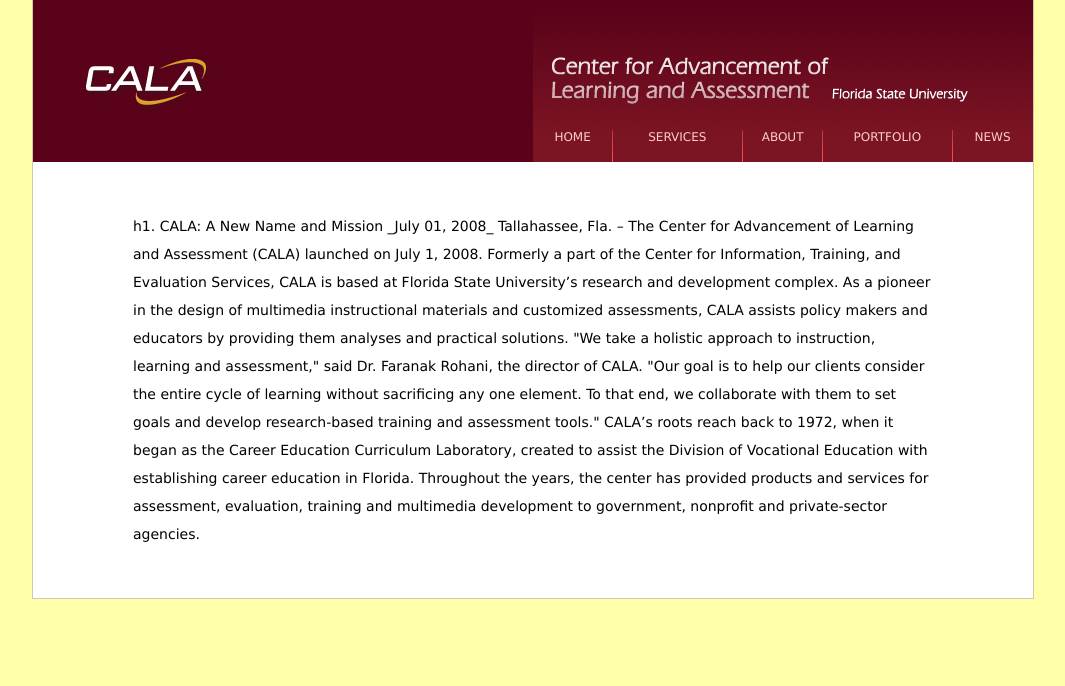
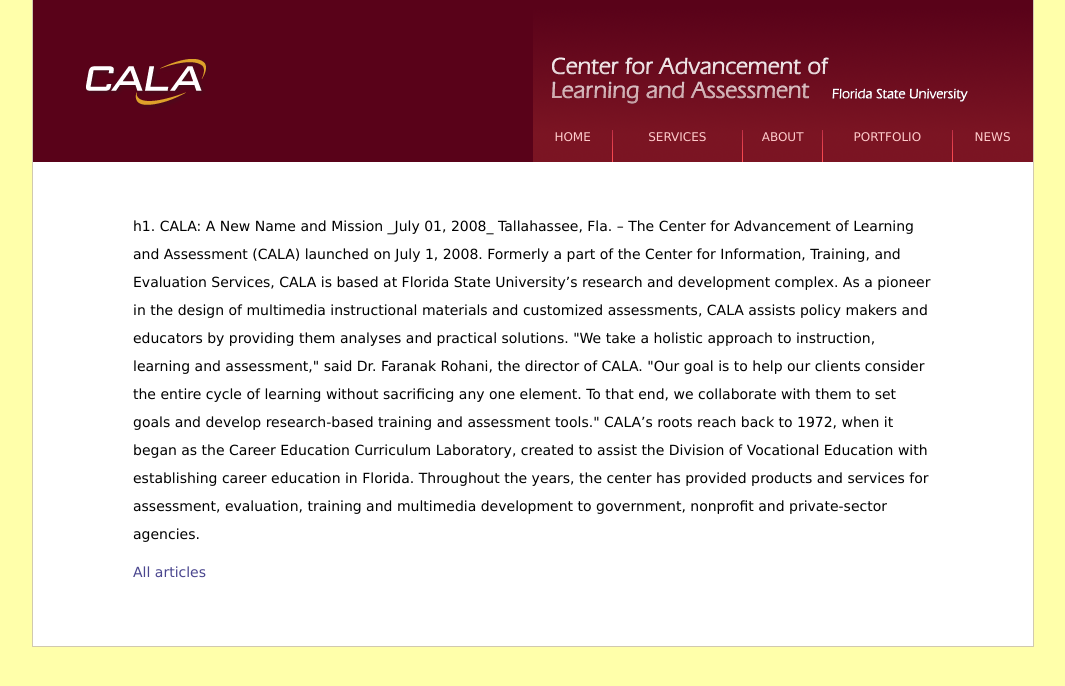
Before and after one commit to cala-fsu/cala-fsu.github.com, a Jekyll site: the page built from _posts/2008-07-01-cala-a-new-name-and-mission.textile, in a window 1280 px wide. Shown: the top 686 px of the page, without its empty margins (107-1172 px from the left). Built offline with Jekyll 4.4.1, drawn with Linux system fonts in a browser that asks for light colours.

Commit message:
Add 'All Articles' to news entries

```diff
--- a/_layouts/news_entry.html
+++ b/_layouts/news_entry.html
@@ -3,4 +3,5 @@
 ---
 <div id="singleContent">
     {{ content }}
+    <p><a href="/news">All articles</a></p>
 </div>
```
